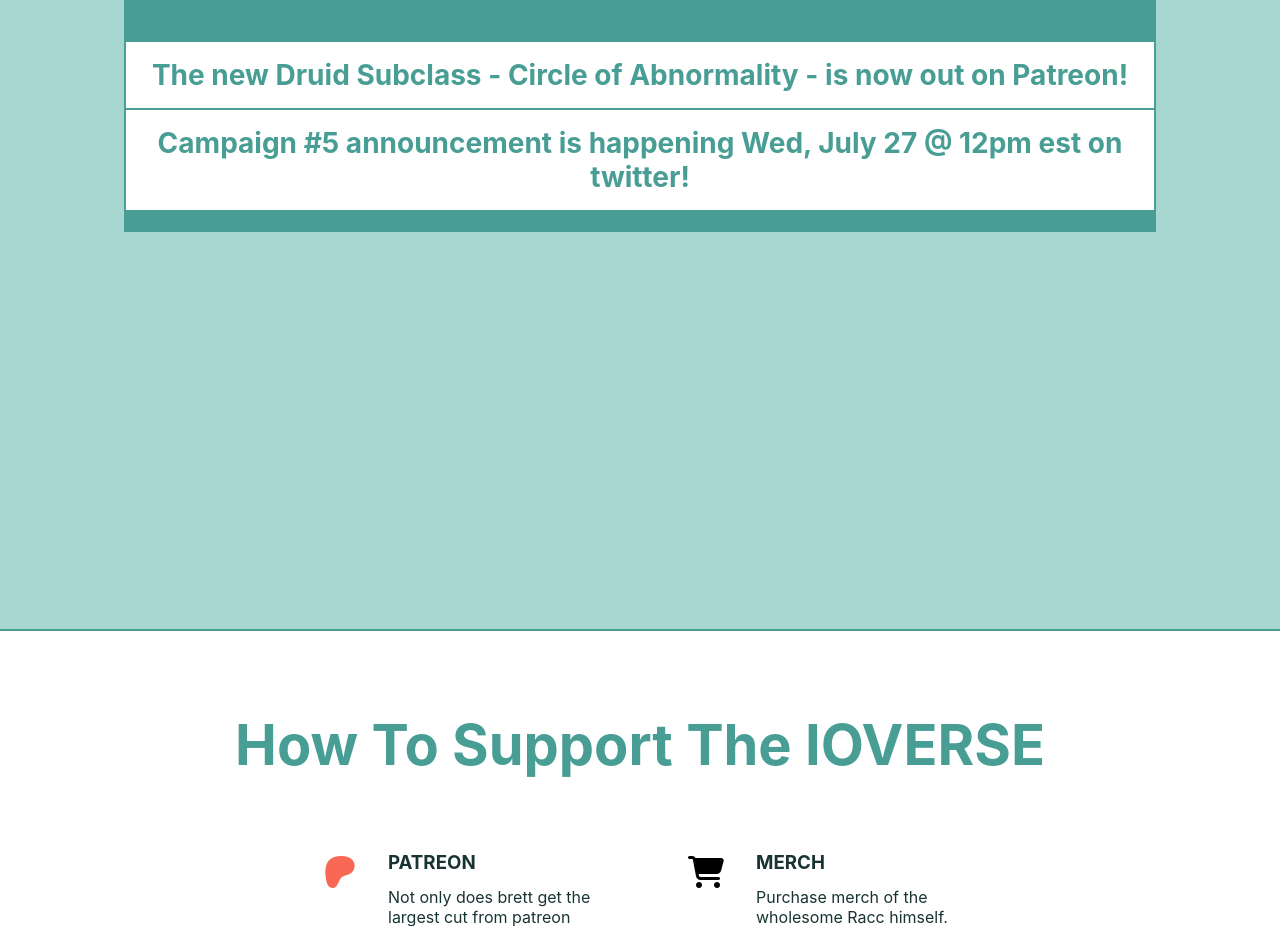
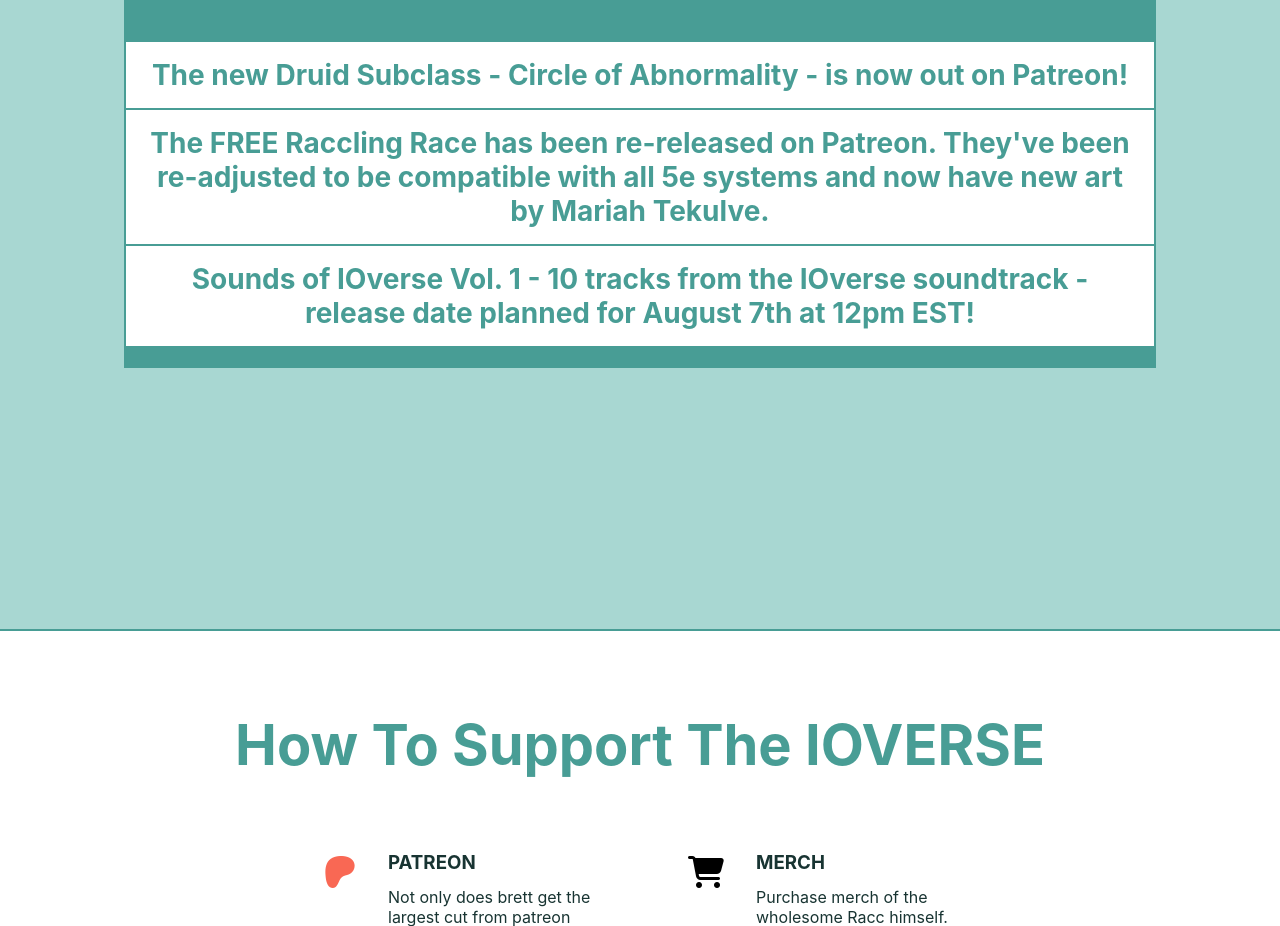
Before and after one commit to jrthayer/WorldOfIo.info, a React (Create React App) app: page / in a window 1280 px wide. Shown: the part 1892-2818 px from the top of the page. Built offline with nearby package versions, Linux system fonts and the light colour scheme.

Commit message:
Update news

```diff
--- a/src/data/news.js
+++ b/src/data/news.js
@@ -3,7 +3,10 @@
         header: "The new Druid Subclass - Circle of Abnormality - is now out on Patreon!",
     },
     {
-        header: "Campaign #5 announcement is happening Wed, July 27 @ 12pm est on twitter!",
+        header: "The FREE Raccling Race has been re-released on Patreon. They've been re-adjusted to be compatible with all 5e systems and now have new art by Mariah Tekulve.",
+    },
+    {
+        header: "Sounds of IOverse Vol. 1 - 10 tracks from the IOverse soundtrack - release date planned for August 7th at 12pm EST!",
     },
     // {
     //     header: "Phase 3 Groups Announced",
```
